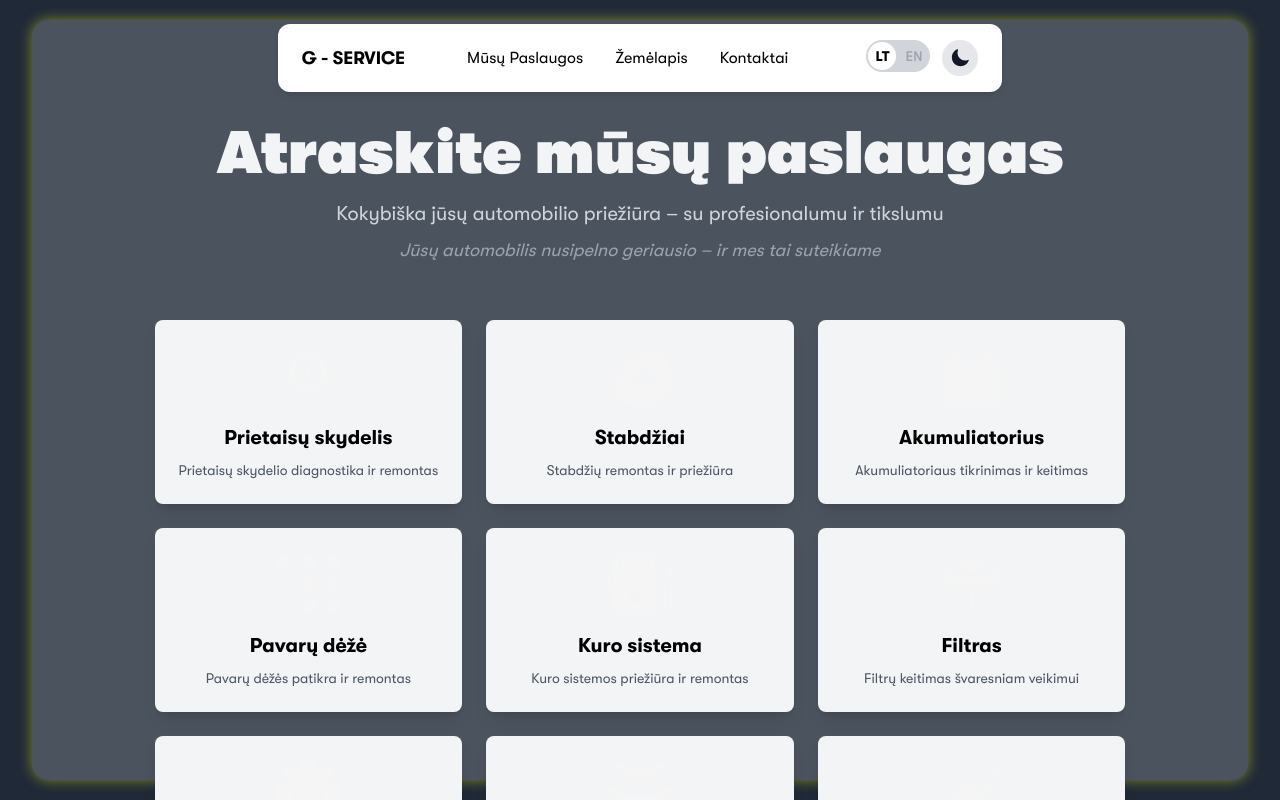
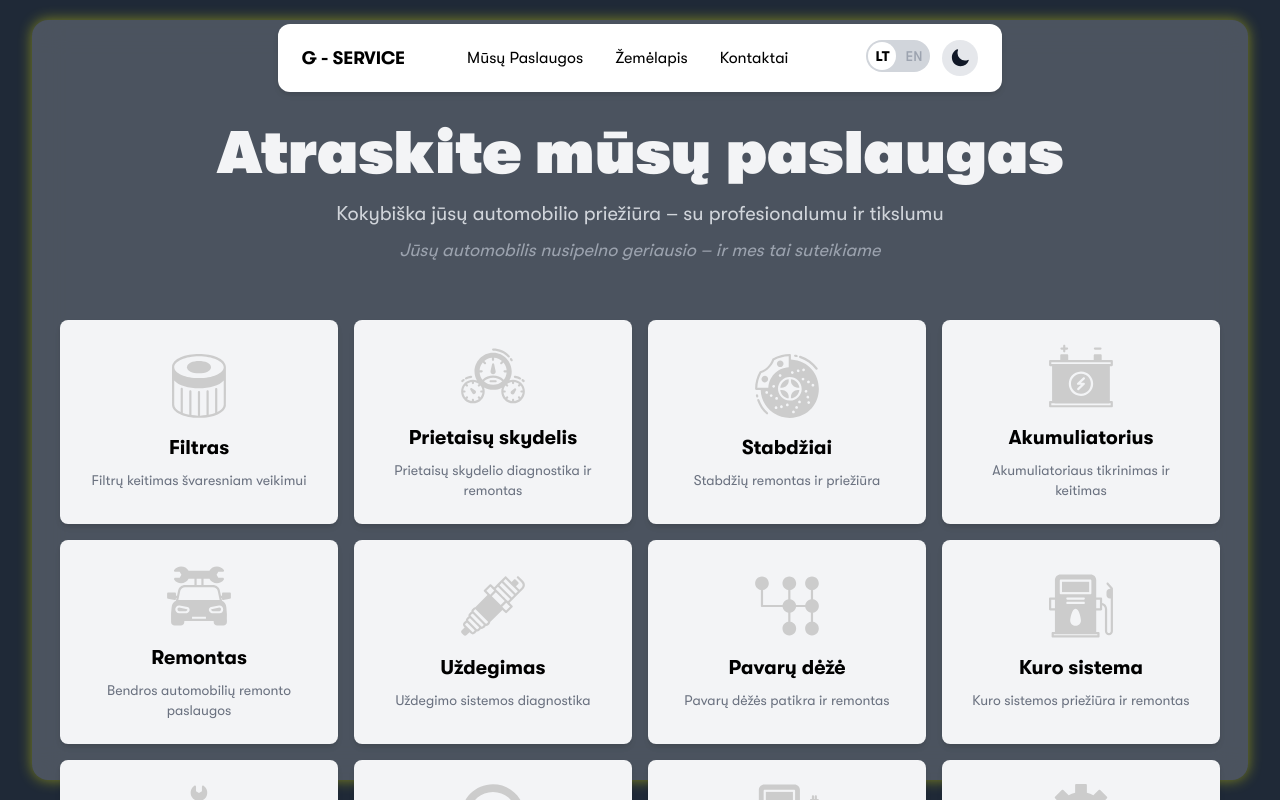
Before and after one commit to webdev-im/garage-page, a Next.js app: page / in a window 1280 px wide. Both pictures are taken after a click on the link "Mūsų Paslaugos". Shown: the top 800 px of the page. Built offline with nearby package versions, Linux system fonts and the light colour scheme.

Commit message:
fixed service cards

```diff
--- a/app/components/layout/ServiceCard.tsx
+++ b/app/components/layout/ServiceCard.tsx
@@ -1,29 +1,52 @@
-'use client';
-
-import React from "react";
+"use client";
 
 export function ServiceCard({
     service,
+    activeCard,
+    setActiveCard,
 }: {
     service: { name: string; icon: string; description: string };
+    activeCard: string | null;
+    setActiveCard: (key: string | null) => void;
 }) {
+    const isActive = activeCard === service.name;
+
+    const handleClick = () => {
+        setActiveCard(isActive ? null : service.name);
+    };
+
     return (
-        <div className="flex flex-col items-center justify-center bg-gray-100 dark:bg-gray-800 p-6 rounded-lg shadow-lg transform transition-transform hover:scale-105">
+        <div
+            onClick={handleClick}
+            onMouseEnter={() => setActiveCard(service.name)} // Desktop hover
+            onMouseLeave={() => setActiveCard(null)} // Remove hover effect
+            className={`relative flex flex-col items-center justify-center cursor-pointer ${isActive
+                    ? "bg-yellow-300 text-black dark:bg-yellow-500"
+                    : "bg-gray-100 text-black dark:bg-gray-900 dark:text-white"
+                } p-4 sm:p-6 rounded-lg shadow-md transform transition-all duration-300 ${isActive
+                    ? "scale-105 ring-2 ring-yellow-300 dark:ring-yellow-500"
+                    : "hover:scale-105 hover:ring-1 hover:ring-gray-300 dark:hover:ring-gray-600"
+                }`}
+        >
             {/* Icon */}
             <img
                 src={`/icons/${service.icon}`}
                 alt={service.name}
-                className="h-16 w-16 mb-4"
+                className={`h-14 w-14 sm:h-16 sm:w-16 mb-3 sm:mb-4 transition-transform duration-300 ${isActive ? "scale-110 brightness-110" : "hover:scale-105 hover:brightness-110"
+                    }`}
                 style={{
-                    filter: "invert(0.8) brightness(1.2)", // Adjust icon brightness and color for better contrast
+                    filter: isActive
+                        ? "invert(0) brightness(1.5) drop-shadow(0 0 6px rgba(255, 223, 0, 0.6))"
+                        : "invert(1) brightness(0.8)",
                 }}
             />
             {/* Name */}
-            <h3 className="text-xl font-semibold text-black dark:text-white mb-2">
-                {service.name}
-            </h3>
+            <h3 className="text-lg sm:text-xl font-semibold mb-1 sm:mb-2">{service.name}</h3>
             {/* Description */}
-            <p className="text-sm text-gray-600 dark:text-gray-400 text-center">
+            <p
+                className={`text-sm text-center ${isActive ? "text-gray-800 dark:text-black" : "text-gray-500 dark:text-gray-400"
+                    }`}
+            >
                 {service.description}
             </p>
         </div>
--- a/app/components/layout/ServiceCards.tsx
+++ b/app/components/layout/ServiceCards.tsx
@@ -3,9 +3,11 @@
 import { ServiceCard } from "./ServiceCard"; // Reference to your ServiceCard component
 import { Translations } from "../../context/LanguageContext";
 import { useLanguage } from "../../context/LanguageContext";
+import { useState } from "react";
 
 export default function ServiceCards() {
     const { t } = useLanguage(); // Access translations
+    const [activeCard, setActiveCard] = useState<string | null>(null);
 
     const icons = [
         { key: "battery", file: "Battery.svg" },
@@ -23,10 +25,12 @@ export default function ServiceCards() {
     ];
 
     return (
-        <div className="grid grid-cols-1 sm:grid-cols-2 lg:grid-cols-3 gap-6 p-6 max-w-screen-xl mx-auto">
-            {icons.map((icon, index) => (
+        <div className="grid grid-cols-1 sm:grid-cols-2 lg:grid-cols-4 gap-4 p-4 sm:p-6" >
+            {icons.map((icon) => (
                 <ServiceCard
-                    key={index}
+                    activeCard={activeCard}
+                    setActiveCard={setActiveCard}
+                    key={icon.key}
                     service={{
                         name: t(`icons.${icon.key}.name` as keyof Translations), // Get translation for name
                         icon: icon.file,
```
